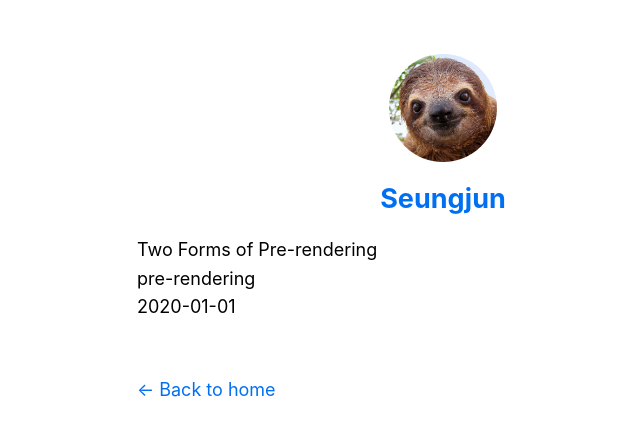
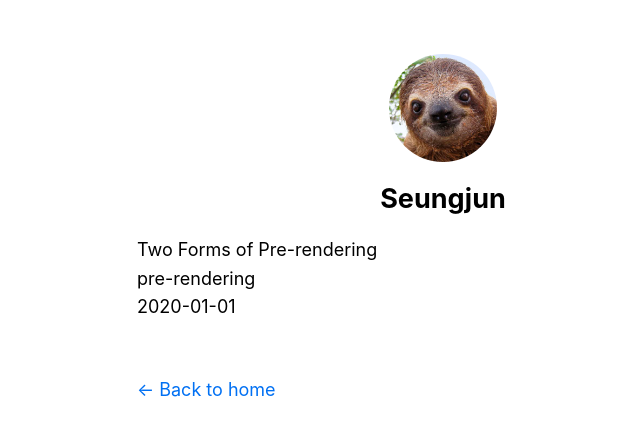
Before and after one commit to sjunee2/Multi-HLS-Player, a Next.js app in the folder nextjs-blog/: page /posts/pre-rendering in a window 1280 px wide. Shown: the top 436 px of the page, without its empty margins (197-837 px from the left). Built offline with nearby package versions, Linux system fonts and the light colour scheme.

Commit message:
Fix legacy code

```diff
--- a/nextjs-blog/components/layout.js
+++ b/nextjs-blog/components/layout.js
@@ -34,14 +34,13 @@ export default function Layout({ children, home }) {
               className={utilStyles.borderCircle}
               height={144}
               width={144}
-              alt=""
+              alt="{name}"
             />
             <h1 className={utilStyles.heading2Xl}>{name}</h1>
           </>
         ) : (
           <>
             <Link href="/">
-              <a>
               <Image
                 priority
                 src="/images/profile.jpg"
@@ -50,11 +49,10 @@ export default function Layout({ children, home }) {
                 width={108}
                 alt=""
               />
-              </a>
             </Link>
             <h2 className={utilStyles.headingLg}>
-              <Link href="/">
-                <a className={utilStyles.colorInherit}>{name}</a>
+              <Link href="/" className={utilStyles.colorInherit}>
+                {name}
               </Link>
             </h2>
           </>
@@ -63,9 +61,7 @@ export default function Layout({ children, home }) {
       <main>{children}</main>
       {!home && (
         <div className={styles.backToHome}>
-          <Link href="/">
-            <a>← Back to home</a>
-          </Link>
+          <Link href="/">← Back to home</Link>
         </div>
       )}
     </div>
```
Lines whose indentation alone changed are shown as unchanged.
